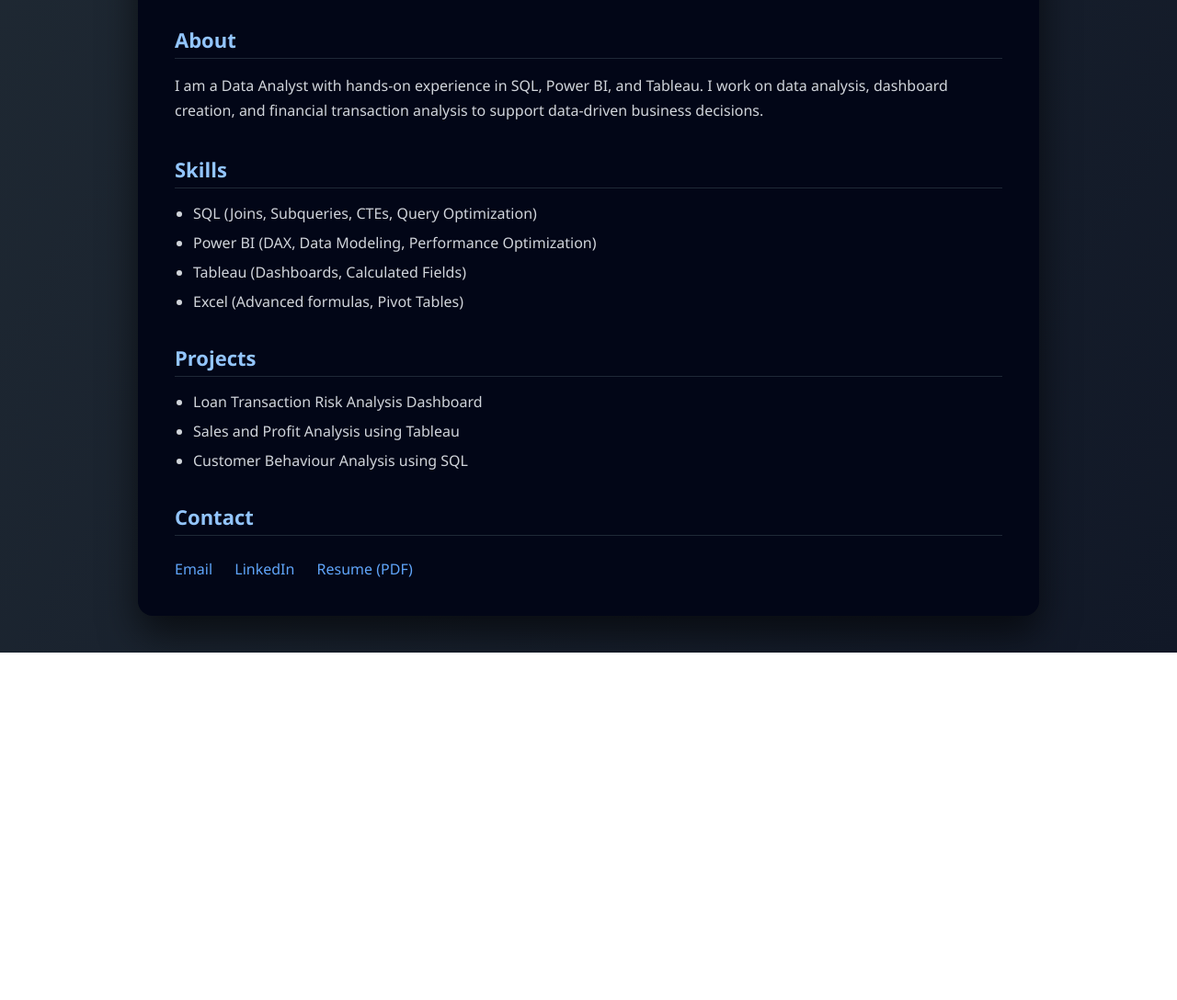
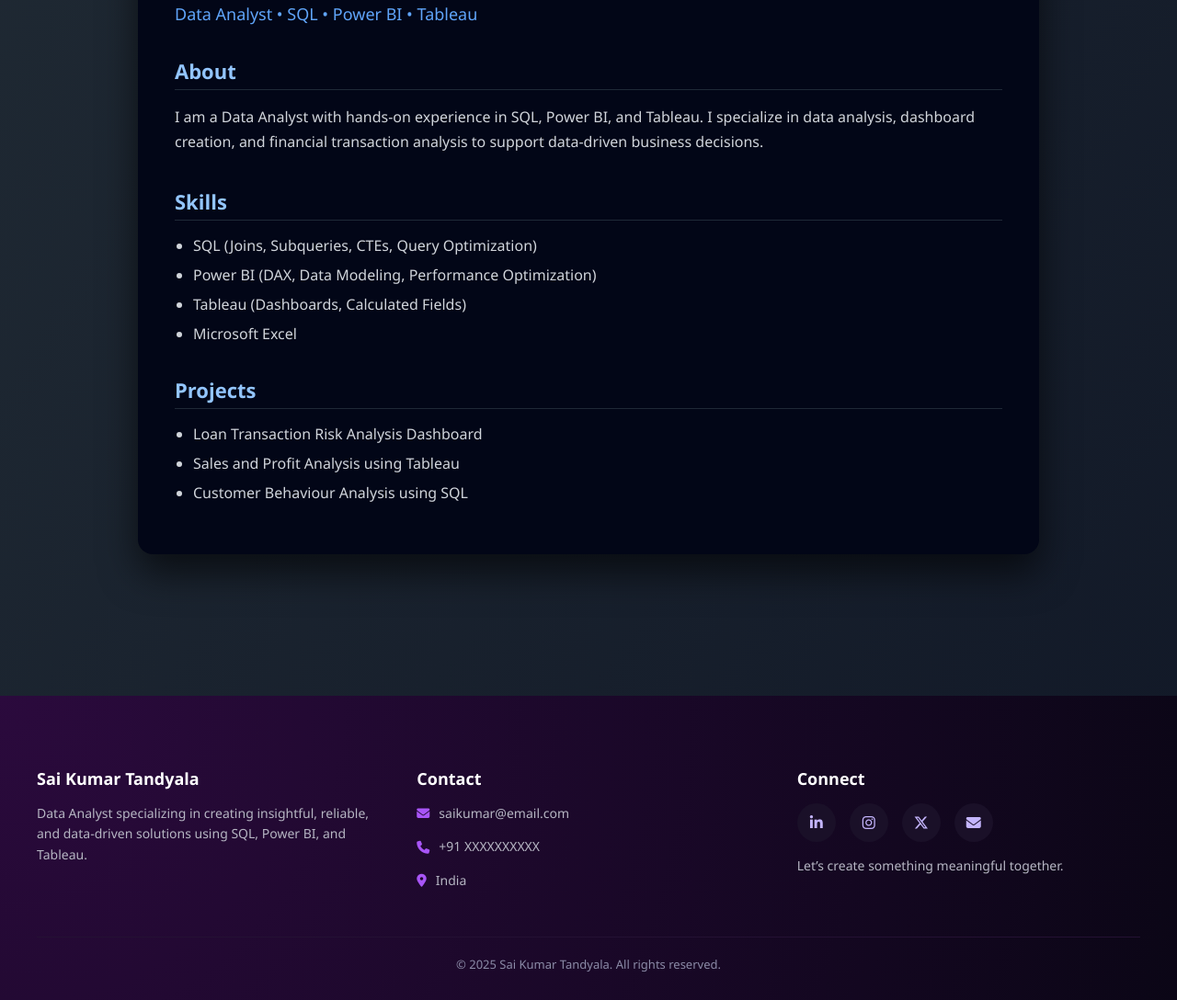
Before and after one commit to saikumartandyala/saikumartandyala.github.io, a plain HTML site: page index.html in a window 1280 px wide. Shown: the part 203-1291 px from the top of the page at 92% size. Before the commit the page ends 913 px from the top, so only its background shows below. Drawn offline with Linux system fonts and the light colour scheme.

Commit message:
Add files via upload

```diff
--- a/index.html
+++ b/index.html
@@ -3,6 +3,9 @@
 <head>
     <meta charset="UTF-8">
     <title>Sai Kumar Tandyala | Data Analyst</title>
+
+    <!-- Icons -->
+    <link rel="stylesheet" href="https://cdnjs.cloudflare.com/ajax/libs/font-awesome/6.5.0/css/all.min.css">
 
     <style>
         body {
@@ -64,17 +67,91 @@
             color: #d1d5db;
         }
 
-        .links a {
-            display: inline-block;
-            margin-right: 20px;
-            margin-top: 10px;
-            color: #60a5fa;
-            text-decoration: none;
-            font-weight: 500;
+        /* Footer */
+        .footer {
+            background: radial-gradient(circle at top left, #2b0a3d, #0b0616);
+            padding: 60px 40px 30px;
+            margin-top: 80px;
         }
 
-        .links a:hover {
-            text-decoration: underline;
+        .footer-container {
+            max-width: 1200px;
+            margin: auto;
+            display: grid;
+            grid-template-columns: repeat(3, 1fr);
+            gap: 40px;
+        }
+
+        .footer h3 {
+            color: #ffffff;
+            margin-bottom: 15px;
+            font-size: 18px;
+        }
+
+        .footer p {
+            color: #b6b6c3;
+            line-height: 1.6;
+            font-size: 14px;
+        }
+
+        .footer-contact p {
+            display: flex;
+            align-items: center;
+            gap: 10px;
+            margin-bottom: 10px;
+        }
+
+        .footer-contact i {
+            color: #a855f7;
+        }
+
+        .social-icons {
+            display: flex;
+            gap: 15px;
+            margin-bottom: 15px;
+        }
+
+        .social-icons a {
+            width: 42px;
+            height: 42px;
+            border-radius: 50%;
+            background: #1a1028;
+            display: flex;
+            align-items: center;
+            justify-content: center;
+            color: #c4b5fd;
+            text-decoration: none;
+            transition: all 0.3s ease;
+        }
+
+        .social-icons a:hover {
+            background: #6d28d9;
+            color: #ffffff;
+            transform: translateY(-3px);
+        }
+
+        .footer-bottom {
+            border-top: 1px solid #241133;
+            margin-top: 40px;
+            padding-top: 20px;
+            text-align: center;
+            color: #8b8ba7;
+            font-size: 13px;
+        }
+
+        @media (max-width: 900px) {
+            .footer-container {
+                grid-template-columns: 1fr;
+                text-align: center;
+            }
+
+            .footer-contact p {
+                justify-content: center;
+            }
+
+            .social-icons {
+                justify-content: center;
+            }
         }
     </style>
 </head>
@@ -90,8 +167,8 @@
         <h2>About</h2>
         <p>
             I am a Data Analyst with hands-on experience in SQL, Power BI, and Tableau.
-            I work on data analysis, dashboard creation, and financial transaction analysis
-            to support data-driven business decisions.
+            I specialize in data analysis, dashboard creation, and financial transaction
+            analysis to support data-driven business decisions.
         </p>
 
         <h2>Skills</h2>
@@ -99,7 +176,7 @@
             <li>SQL (Joins, Subqueries, CTEs, Query Optimization)</li>
             <li>Power BI (DAX, Data Modeling, Performance Optimization)</li>
             <li>Tableau (Dashboards, Calculated Fields)</li>
-            <li>Excel (Advanced formulas, Pivot Tables)</li>
+            <li>Microsoft Excel</li>
         </ul>
 
         <h2>Projects</h2>
@@ -109,15 +186,53 @@
             <li>Customer Behaviour Analysis using SQL</li>
         </ul>
 
-        <h2>Contact</h2>
-        <div class="links">
-            <a href="mailto:your-email@gmail.com">Email</a>
-            <a href="https://www.linkedin.com/in/yourprofile" target="_blank">LinkedIn</a>
-            <a href="#">Resume (PDF)</a>
+    </div>
+</div>
+
+<footer class="footer">
+    <div class="footer-container">
+
+        <div>
+            <h3>Sai Kumar Tandyala</h3>
+            <p>
+                Data Analyst specializing in creating insightful,
+                reliable, and data-driven solutions using SQL,
+                Power BI, and Tableau.
+            </p>
+        </div>
+
+        <div class="footer-contact">
+            <h3>Contact</h3>
+            <p><i class="fa-solid fa-envelope"></i> saikumar@email.com</p>
+            <p><i class="fa-solid fa-phone"></i> +91 XXXXXXXXXX</p>
+            <p><i class="fa-solid fa-location-dot"></i> India</p>
+        </div>
+
+        <div>
+            <h3>Connect</h3>
+            <div class="social-icons">
+                <a href="https://linkedin.com/in/yourprofile" target="_blank">
+                    <i class="fa-brands fa-linkedin-in"></i>
+                </a>
+                <a href="#">
+                    <i class="fa-brands fa-instagram"></i>
+                </a>
+                <a href="#">
+                    <i class="fa-brands fa-x-twitter"></i>
+                </a>
+                <a href="mailto:saikumar@email.com">
+                    <i class="fa-solid fa-envelope"></i>
+                </a>
+            </div>
+            <p>Let’s create something meaningful together.</p>
         </div>
 
     </div>
-</div>
+
+    <div class="footer-bottom">
+        © 2025 Sai Kumar Tandyala. All rights reserved.
+    </div>
+</footer>
 
 </body>
 </html>
```
